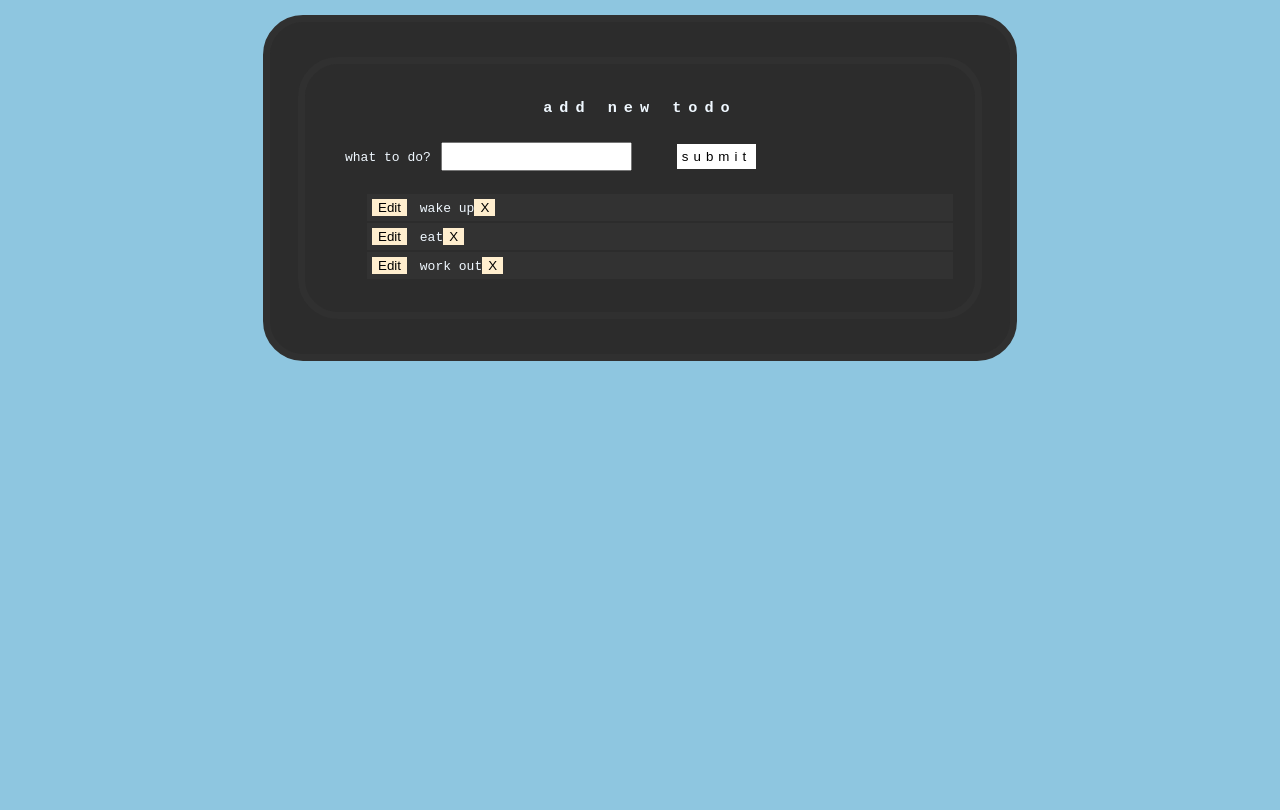
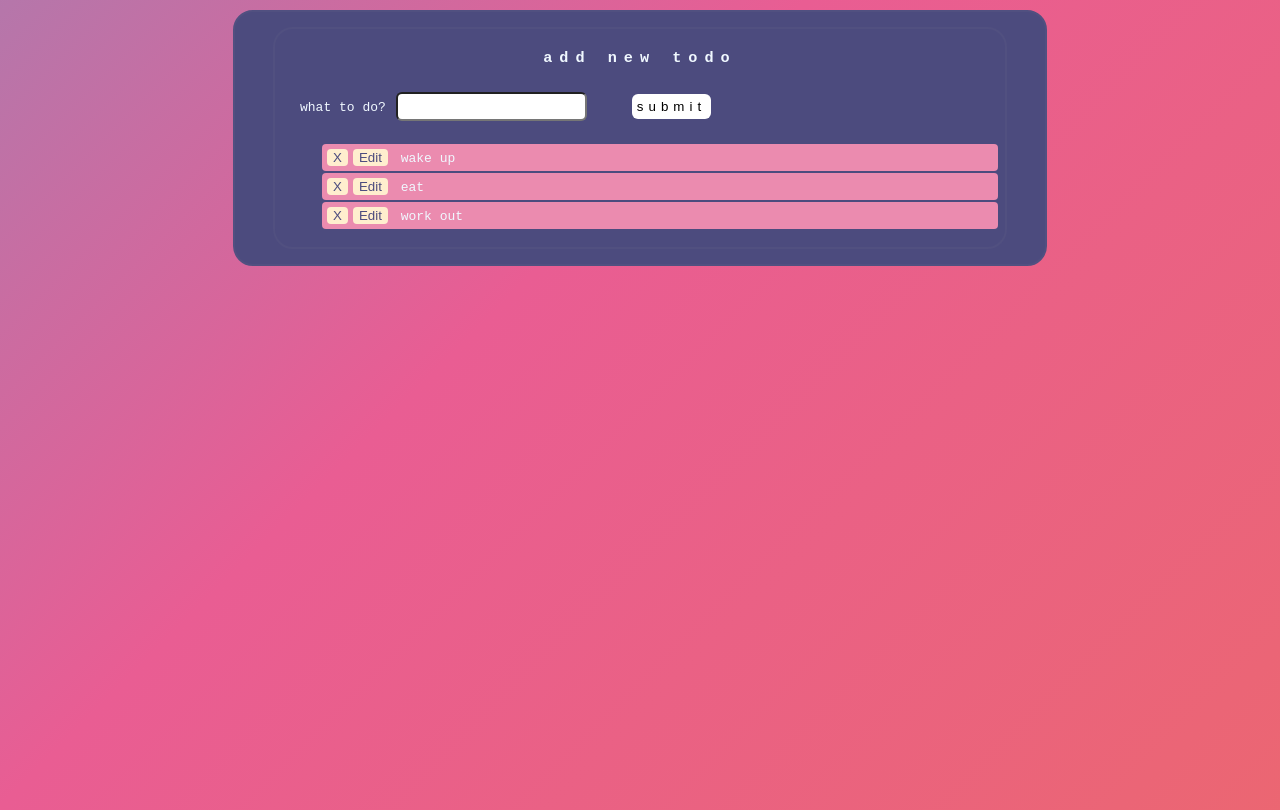
Before and after one commit to Arkusie/react_to_do, a React (Create React App) app: page / in a window 1280 px wide. Built offline with nearby package versions, Linux system fonts and the light colour scheme.

Commit message:
css background animation

```diff
--- a/src/components/ListItem.jsx
+++ b/src/components/ListItem.jsx
@@ -42,6 +42,7 @@
   render() {
     return (
       <>
+        <Button onClick={this.deteleItem.bind(this)} text="X" />
         {!this.state.isEdited ? (
           <>
             <Button text="Edit" onClick={this.editItem} /> {this.props.toDo.content}
@@ -54,7 +55,6 @@
           </>
         )}
 
-        <Button onClick={this.deteleItem.bind(this)} text="X" />
         <br />
       </>
     );
--- a/src/index.css
+++ b/src/index.css
@@ -5,19 +5,34 @@
     "Fira Sans", "Droid Sans", "Helvetica Neue", sans-serif;
   -webkit-font-smoothing: antialiased;
   -moz-osx-font-smoothing: grayscale; */
+  height: 100vh;
   font-family: monospace;
   color: aliceblue;
-  background-color: rgb(142, 198, 224);
+  background: linear-gradient(-45deg, #ee714b, #e95d93, #36b5e4, #3adab4);
+  background-size: 400% 400%;
+  animation: Gradient 15s ease infinite;
+}
+
+@keyframes Gradient {
+  0% {
+    background-position: 0% 50%;
+  }
+  50% {
+    background-position: 100% 50%;
+  }
+  100% {
+    background-position: 0% 50%;
+  }
 }
 
 .main-holder {
-  margin: 15px auto;
-  padding: 20px;
+  margin: 10px auto;
+  padding: 5px;
   width: 90%;
-  max-width: 700px;
-  border: 7px solid rgb(48, 48, 48);
-  border-radius: 40px;
-  background-color: rgb(44, 44, 44);
+  max-width: 800px;
+  border: 2px solid rgb(81, 80, 128);
+  border-radius: 20px;
+  background-color: rgb(76, 75, 126);
 }
 
 code {
@@ -28,7 +43,8 @@
   margin: 2px;
   padding: 5px;
   list-style: none;
-  background-color: rgb(50, 50, 50);
+  background-color: #eb8baf;
+  border-radius: 4px;
 }
 
 a {
@@ -46,6 +62,7 @@
 input {
   margin: 10px;
   padding: 5px;
+  border-radius: 6px;
 }
 
 input[type="submit"] {
@@ -77,7 +94,9 @@
   margin: 0 5px 0 0;
   background-color: rgb(255, 238, 206);
   border: none;
+  border-radius: 4px;
+  color: rgb(76, 75, 126);
 }
 button:hover {
-  background-color: coral;
+  background-color: rgb(157, 180, 255);
 }
```
Also changed, not shown: 1 other file (tests, documents, lock files or other folders).
